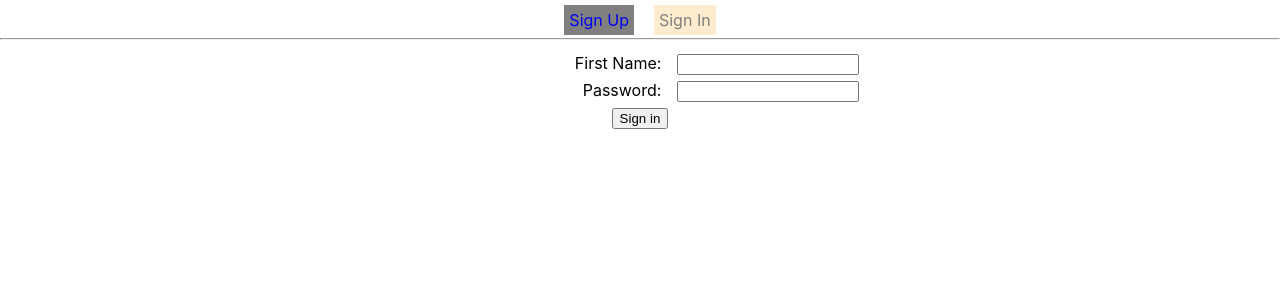
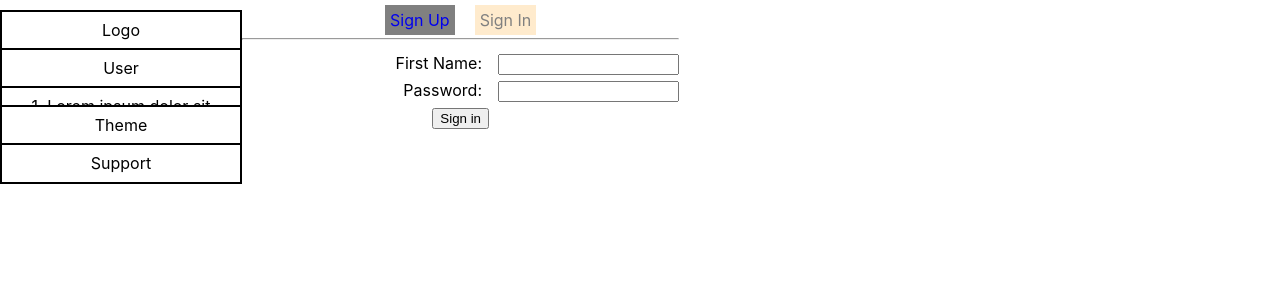
Before and after one commit to turinskiy/wether-app, a React (Create React App) app: page /signin in a window 1280 px wide. Shown: the top 300 px of the page. Built offline with nearby package versions, Linux system fonts and the light colour scheme.

Commit message:
try to use menu

```diff
--- /dev/null
+++ b/public/index_.html
@@ -0,0 +1,75 @@
+<!DOCTYPE html>
+<html lang="en">
+<head>
+    <meta charset="UTF-8">
+    <meta name="viewport" content="width=device-width, initial-scale=1.0">
+    <meta http-equiv="X-UA-Compatible" content="ie=edge">
+    <title>Document</title>
+    <style>
+        html,
+        body {
+            height: 100%;
+        }
+
+        body {
+            margin: 0;
+            padding: 0;
+        }
+        div {
+            box-sizing: border-box;
+        }
+        p {
+            box-sizing: border-box;
+            text-align:justify;
+            padding-right: 17px;
+        }
+        .parent {
+            display: flex;
+            flex-direction: column;
+            /* flex-grow: 1; */
+            border: 1px solid black;
+            height: 100%;
+            width: 15rem;
+        }
+
+        .item {
+            padding: .5rem;
+            border: 1px solid black;
+        }
+
+        .logo {
+            flex-grow: 0;
+        }
+        .user {
+            flex-grow: 0;
+        }
+        .menu-items {
+            flex-grow: 1;
+            overflow-x: scroll;
+            overflow-y: scroll;
+            /* overflow: hidden; */
+        }
+        .theme {
+            flex-grow: 0;
+        }
+        .support {
+            flex-grow: 1;
+        }
+    </style>
+</head>
+<body>
+    <div class="parent">
+        <div class="item logo">Logo</div>
+        <div class="item user">User</div>
+        <div class="item menu-items">
+            <div>1. Lorem ipsum dolor sit amet, consectetur adipiscing elit. Ut venenatis vel ipsum rutrum convallis. Sed convallis faucibus nisi, ac eleifend turpis egestas sed. Mauris porta ex felis, eget tristique ante pulvinar vitae. Donec a mattis urna. Nulla scelerisque mi id erat egestas tempor. Aenean accumsan dui et tellus lobortis elementum. Mauris tincidunt nec nisi et sollicitudin. Maecenas dapibus quam ac lacinia viverra. Maecenas quis commodo sapien, sit amet consectetur lacus. Maecenas tincidunt posuere lobortis. Mauris consectetur justo id ligula dictum hendrerit.</div>
+            <p>2. Phasellus eu odio ac mauris pulvinar iaculis at vitae dui. Proin ligula purus, sollicitudin faucibus blandit eget, gravida et ipsum. Aenean ex lectus, facilisis dignissim nisl in, commodo accumsan metus. Nunc pretium, erat in ultricies imperdiet, eros leo dictum arcu, ut luctus nisi leo sed magna. Fusce leo mi, consectetur a auctor non, semper ut lacus. Vestibulum sodales eu dui sit amet lacinia. Morbi cursus odio id nunc pharetra, ut vulputate nulla mollis. Morbi commodo ligula non nunc ultrices, sed vestibulum mauris eleifend. Pellentesque luctus augue eu ante dapibus dictum. Nunc sed massa magna. Aliquam sit amet porttitor mauris. Donec in ligula orci.</p>
+            <p>3. Etiam blandit enim ac nisi laoreet accumsan. Proin mollis neque nibh, a posuere augue hendrerit vitae. Vivamus vulputate sem vitae mauris varius pellentesque. Aliquam nec neque ligula. Mauris gravida laoreet tellus, in bibendum tortor porta eget. Cras at consectetur justo, pellentesque sagittis orci. Nam laoreet lacus a pretium tincidunt. Suspendisse aliquam pellentesque volutpat. Nam in sollicitudin nulla.</p>
+            <p>4. Donec quis massa iaculis, dictum felis at, blandit diam. Fusce vitae elementum purus. Proin a tristique ante. Aenean quis leo sed neque dictum interdum. Nullam hendrerit arcu in suscipit rutrum. Etiam elementum orci tellus, non bibendum purus semper at. Nam lobortis faucibus ultricies. Suspendisse luctus molestie ante eget consectetur. Ut commodo dui eget arcu feugiat varius. In lobortis nunc at lorem laoreet, efficitur sagittis arcu condimentum. Nullam tincidunt odio est, eget cursus urna dignissim et. Nam ultricies nunc a ipsum sollicitudin accumsan. Cras ac posuere leo. Maecenas fringilla malesuada turpis, eget vulputate dolor rhoncus at. In rutrum nisl eu velit pharetra porta.</p>
+            <p>5. Vivamus egestas fringilla ipsum quis viverra. Nunc nec blandit lorem, sit amet rutrum ligula. Aenean id est a quam vestibulum malesuada. Praesent lobortis ex quis lobortis sodales. Donec a elementum mi. Vivamus mauris erat, pulvinar vitae mollis ac, ultrices sed metus. Nulla ut sem at nisl dapibus volutpat. Nam eget erat leo. Proin imperdiet nisi arcu, id mattis lorem euismod vel. Fusce id metus dapibus, mattis augue congue, ultricies lorem. Donec eget egestas ante.</p>
+        </div>
+        <div class="item theme">Theme</div>
+        <div class="item support">Support</div>
+    </div>
+</body>
+</html>
--- a/public/styles.css
+++ b/public/styles.css
@@ -86,3 +86,43 @@ a {
   text-decoration: none;
   background-color: gray;
 }
+
+/* +++++++++++++++++++++++++++++++ */
+.parent {
+  display: flex;
+  flex-direction: column;
+  /* flex-grow: 1; */
+  border: 1px solid black;
+  height: 100%;
+  width: 15rem;
+}
+
+.item {
+  padding: .5rem;
+  border: 1px solid black;
+}
+
+.logo {
+  flex-grow: 0;
+}
+.user {
+  flex-grow: 0;
+}
+.menu-items {
+  flex-grow: 1;
+  /* overflow-x: scroll;
+  overflow-y: scroll;
+  overflow-y: hidden; */
+  /* overflow: hidden; */
+
+  overflow-y: hidden;
+  overflow-x: hidden;
+  flex-basis: 0;
+  justify-content: flex-start;
+}
+.theme {
+  flex-grow: 0;
+}
+.support {
+  flex-grow: 1;
+}
--- a/src/App.js
+++ b/src/App.js
@@ -4,12 +4,13 @@ import {
   Switch,
   Route,
   NavLink,
-  Redirect
+  // Redirect
 } from 'react-router-dom';
 
 import SignUpForm from './components/SignUpComponent';
 import SignInForm from './components/SignInComponent';
 import HomeComponent from './components/HomeComponent';
+import MenuComponent from './components/MenuComponent';
 
 class App extends React.Component {
   constructor(props) {
@@ -18,7 +19,11 @@ class App extends React.Component {
 
   renderApp() {
     return (
-      <>
+      <div style={{display: "flex", flexDirection: "row"}}>
+        <div>
+          <MenuComponent />
+        </div>
+        <div>
           <NavLink to="/signup" activeClassName="hurray">
             Sign Up
             </NavLink>
@@ -31,7 +36,8 @@ class App extends React.Component {
             <Route path="/signin" component={SignInForm} />
             {/* <Route path="/home" component={HomeComponent} /> */}
           </Switch>
-      </>
+        </div>
+      </div>
     );
   }
   render() {
--- /dev/null
+++ b/src/components/MenuComponent.js
@@ -0,0 +1,27 @@
+// import { connect } from 'react-redux';
+import React from 'react';
+// import { Redirect } from 'react-router-dom';
+
+export default class MenuComponent extends React.Component {
+    constructor(props) {
+        super(props);
+    }
+
+    render() {
+        return (
+            <div class="parent">
+            <div class="item logo">Logo</div>
+            <div class="item user">User</div>
+            <div class="item menu-items">
+                <div>1. Lorem ipsum dolor sit amet, consectetur adipiscing elit. Ut venenatis vel ipsum rutrum convallis. Sed convallis faucibus nisi, ac eleifend turpis egestas sed. Mauris porta ex felis, eget tristique ante pulvinar vitae. Donec a mattis urna. Nulla scelerisque mi id erat egestas tempor. Aenean accumsan dui et tellus lobortis elementum. Mauris tincidunt nec nisi et sollicitudin. Maecenas dapibus quam ac lacinia viverra. Maecenas quis commodo sapien, sit amet consectetur lacus. Maecenas tincidunt posuere lobortis. Mauris consectetur justo id ligula dictum hendrerit.</div>
+                <p>2. Phasellus eu odio ac mauris pulvinar iaculis at vitae dui. Proin ligula purus, sollicitudin faucibus blandit eget, gravida et ipsum. Aenean ex lectus, facilisis dignissim nisl in, commodo accumsan metus. Nunc pretium, erat in ultricies imperdiet, eros leo dictum arcu, ut luctus nisi leo sed magna. Fusce leo mi, consectetur a auctor non, semper ut lacus. Vestibulum sodales eu dui sit amet lacinia. Morbi cursus odio id nunc pharetra, ut vulputate nulla mollis. Morbi commodo ligula non nunc ultrices, sed vestibulum mauris eleifend. Pellentesque luctus augue eu ante dapibus dictum. Nunc sed massa magna. Aliquam sit amet porttitor mauris. Donec in ligula orci.</p>
+                <p>3. Etiam blandit enim ac nisi laoreet accumsan. Proin mollis neque nibh, a posuere augue hendrerit vitae. Vivamus vulputate sem vitae mauris varius pellentesque. Aliquam nec neque ligula. Mauris gravida laoreet tellus, in bibendum tortor porta eget. Cras at consectetur justo, pellentesque sagittis orci. Nam laoreet lacus a pretium tincidunt. Suspendisse aliquam pellentesque volutpat. Nam in sollicitudin nulla.</p>
+                <p>4. Donec quis massa iaculis, dictum felis at, blandit diam. Fusce vitae elementum purus. Proin a tristique ante. Aenean quis leo sed neque dictum interdum. Nullam hendrerit arcu in suscipit rutrum. Etiam elementum orci tellus, non bibendum purus semper at. Nam lobortis faucibus ultricies. Suspendisse luctus molestie ante eget consectetur. Ut commodo dui eget arcu feugiat varius. In lobortis nunc at lorem laoreet, efficitur sagittis arcu condimentum. Nullam tincidunt odio est, eget cursus urna dignissim et. Nam ultricies nunc a ipsum sollicitudin accumsan. Cras ac posuere leo. Maecenas fringilla malesuada turpis, eget vulputate dolor rhoncus at. In rutrum nisl eu velit pharetra porta.</p>
+                <p>5. Vivamus egestas fringilla ipsum quis viverra. Nunc nec blandit lorem, sit amet rutrum ligula. Aenean id est a quam vestibulum malesuada. Praesent lobortis ex quis lobortis sodales. Donec a elementum mi. Vivamus mauris erat, pulvinar vitae mollis ac, ultrices sed metus. Nulla ut sem at nisl dapibus volutpat. Nam eget erat leo. Proin imperdiet nisi arcu, id mattis lorem euismod vel. Fusce id metus dapibus, mattis augue congue, ultricies lorem. Donec eget egestas ante.</p>
+            </div>
+            <div class="item theme">Theme</div>
+            <div class="item support">Support</div>
+            </div>
+        );
+    }
+}
--- a/src/redux/reducers/root.js
+++ b/src/redux/reducers/root.js
@@ -1,7 +1,7 @@
 import { combineReducers } from 'redux';
 
-import accountReducer       from './account';
-import weatherReducer       from './weather';
+import accountReducer from './account';
+import weatherReducer from './weather';
 
 const rootReducer = combineReducers({
     account: accountReducer,
```
Lines whose indentation alone changed are shown as unchanged.
